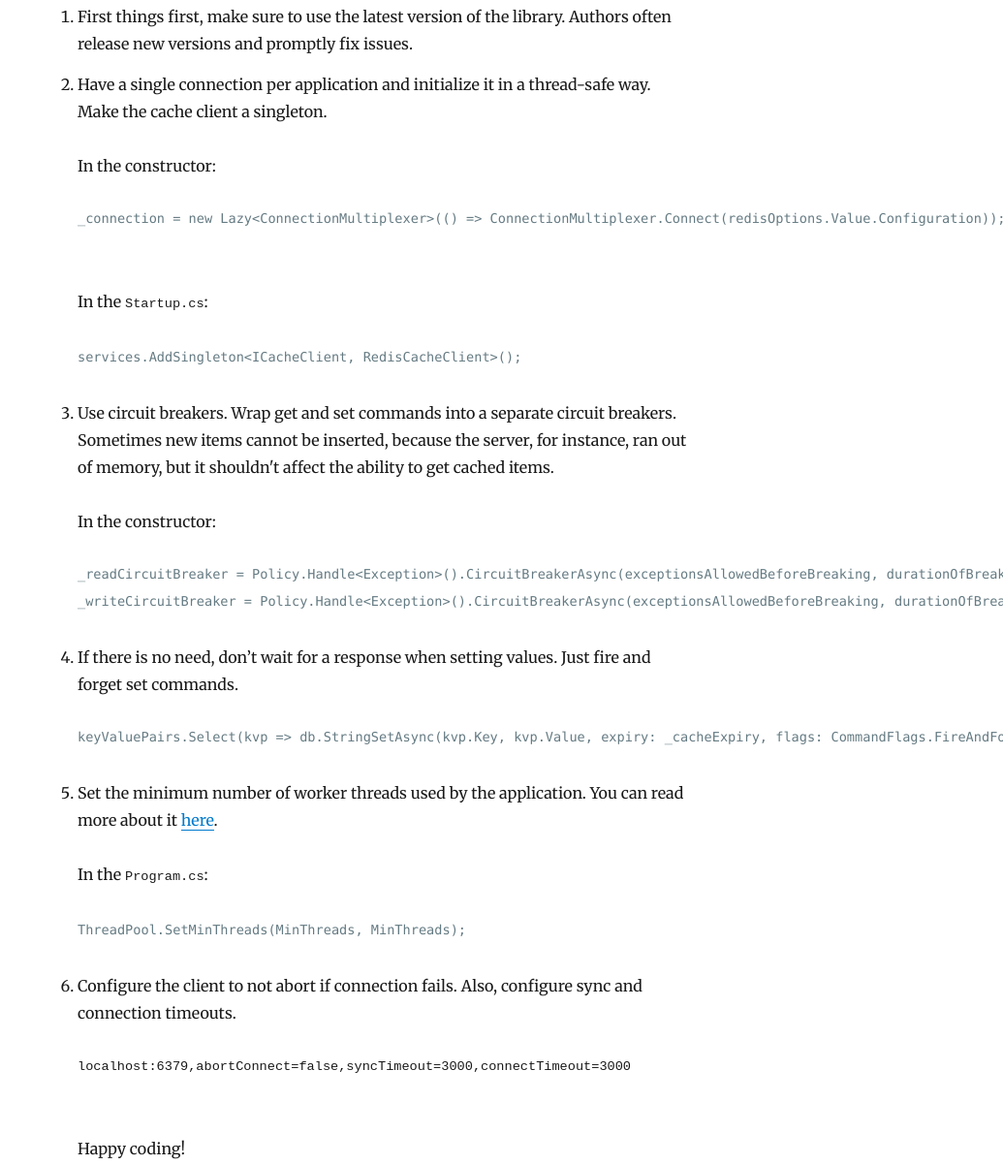
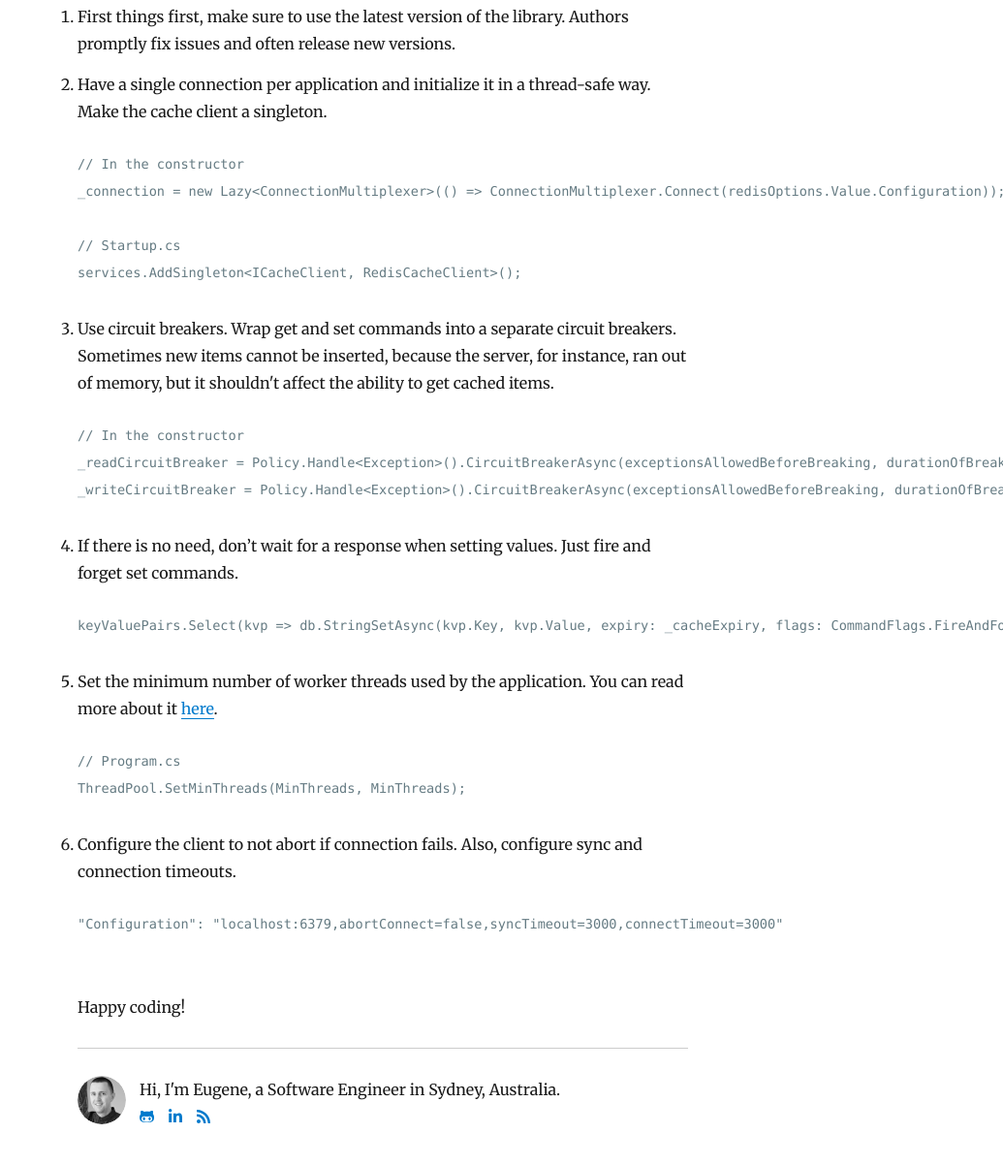
Before and after one commit to eyamenko/eyamenko.github.io, a Gatsby site: page /robust-caching-with-redis/ in a window 1280 px wide. Shown: the part 696-1898 px from the top of the page at 97% size, without its empty margins (245-1280 px from the left). Built offline with nearby package versions, Linux system fonts and the light colour scheme; Gatsby itself is replaced by a stand-in of ours; some packages are replaced by stand-ins of ours; code samples lack their colours.

Commit message:
Update post

````diff
--- a/content/blog/robust-caching-with-redis/index.md
+++ b/content/blog/robust-caching-with-redis/index.md
@@ -12,28 +12,24 @@
 
 As an example, I will use an excellent client library for .NET, called [StackExchange.Redis](https://stackexchange.github.io/StackExchange.Redis/). At the time of writing, it’s the most popular one and it’s battle tested by some large websites, e.g. [StackOverflow](https://stackoverflow.com/).
 
-1. First things first, make sure to use the latest version of the library. Authors often release new versions and promptly fix issues.
+1. First things first, make sure to use the latest version of the library. Authors promptly fix issues and often release new versions.
 
 2. Have a single connection per application and initialize it in a thread-safe way. Make the cache client a singleton.
 
-In the constructor:
-
 ```csharp
+// In the constructor
 _connection = new Lazy<ConnectionMultiplexer>(() => ConnectionMultiplexer.Connect(redisOptions.Value.Configuration));
 ```
 
-\
-In the `Startup.cs`:
-
 ```csharp
+// Startup.cs
 services.AddSingleton<ICacheClient, RedisCacheClient>();
 ```
 
 3. Use circuit breakers. Wrap get and set commands into a separate circuit breakers. Sometimes new items cannot be inserted, because the server, for instance, ran out of memory, but it shouldn't affect the ability to get cached items.
 
-In the constructor:
-
 ```csharp
+// In the constructor
 _readCircuitBreaker = Policy.Handle<Exception>().CircuitBreakerAsync(exceptionsAllowedBeforeBreaking, durationOfBreak);
 _writeCircuitBreaker = Policy.Handle<Exception>().CircuitBreakerAsync(exceptionsAllowedBeforeBreaking, durationOfBreak);
 ```
@@ -46,16 +42,15 @@
 
 5. Set the minimum number of worker threads used by the application. You can read more about it [here](https://github.com/StackExchange/StackExchange.Redis/blob/master/docs/Timeouts.md).
 
-In the `Program.cs`:
-
 ```csharp
+// Program.cs
 ThreadPool.SetMinThreads(MinThreads, MinThreads);
 ```
 
 6. Configure the client to not abort if connection fails. Also, configure sync and connection timeouts.
 
-```
-localhost:6379,abortConnect=false,syncTimeout=3000,connectTimeout=3000
+```json
+"Configuration": "localhost:6379,abortConnect=false,syncTimeout=3000,connectTimeout=3000"
 ```
 
 \
````
